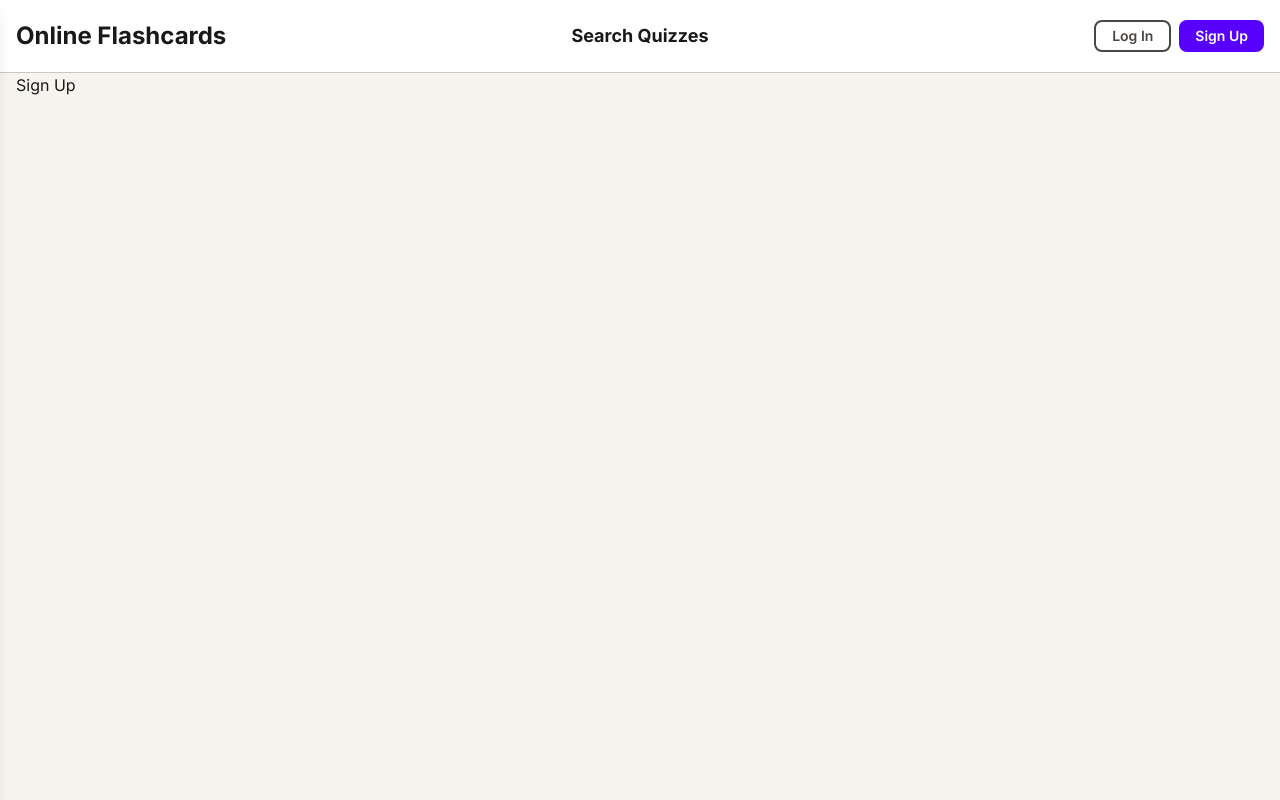
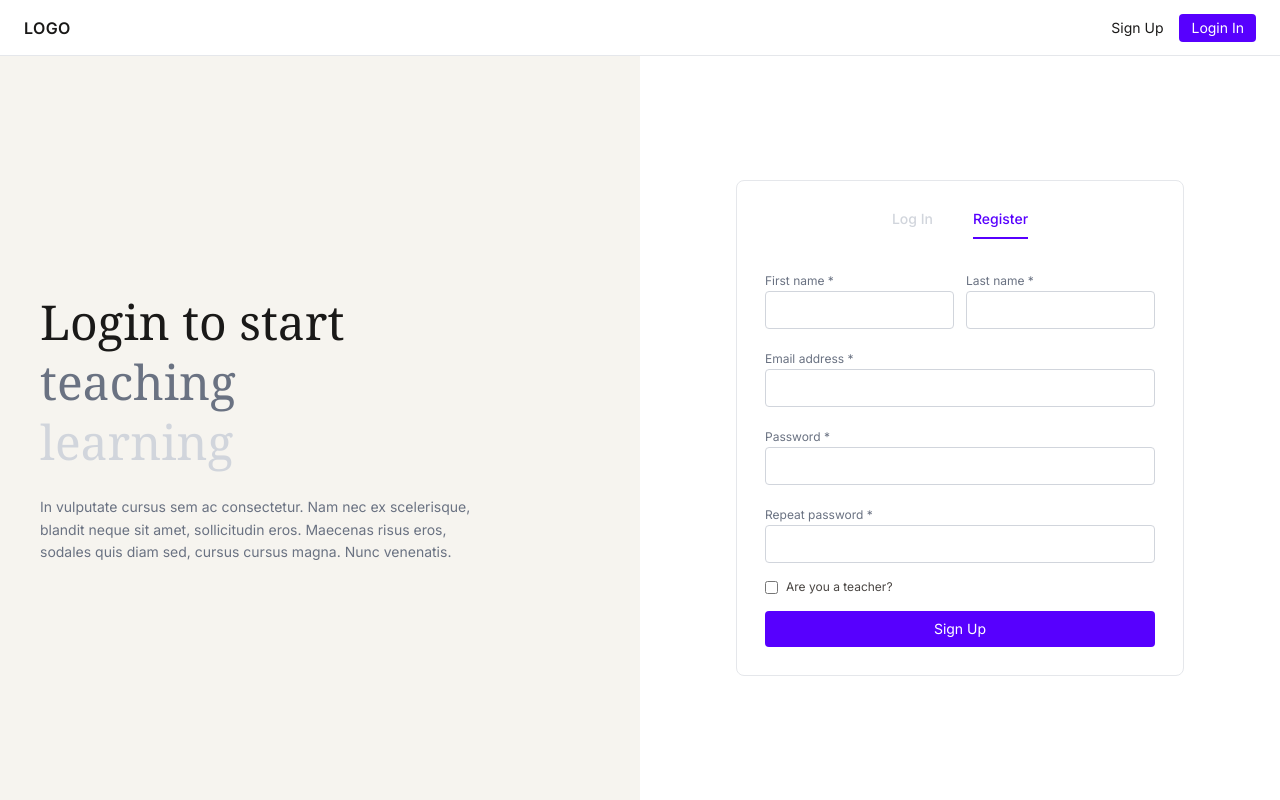
Before and after one commit to alekkiq/online-flashcards, a React app in the folder frontend/: page /signup in a window 1280 px wide. Built offline with nearby package versions, Linux system fonts and the light colour scheme; the HTML template or start-up script is replaced by a standard one; a web font is replaced by a local one.

Commit message:
Add login and signup pages with auth layout

```diff
--- a/frontend/src/App.jsx
+++ b/frontend/src/App.jsx
@@ -12,16 +12,19 @@ const Profile = lazy(() => import("/src/pages/Profile"));
 const MyQuizzes = lazy(() => import("/src/pages/MyQuizzes"));
 
 function App() {
-  return <>
+  return (
     <BrowserRouter>
       <AuthProvider>
         <Suspense fallback={<PageLoader />}>
           <Routes>
+            {/* Auth pages WITHOUT MainLayout */}
+            <Route path="/login" element={<Login />} />
+            <Route path="/signup" element={<Signup />} />
+
+            {/* Rest of the app WITH MainLayout */}
             <Route path="/" element={<MainLayout />}>
               <Route index element={<Home />} />
               <Route path="search" element={<SearchQuizzes />} />
-              <Route path="login" element={<Login />} />
-              <Route path="signup" element={<Signup />} />
               <Route path="profile" element={<Profile />} />
               <Route path="my-quizzes" element={<MyQuizzes />} />
             </Route>
@@ -29,7 +32,7 @@ function App() {
         </Suspense>
       </AuthProvider>
     </BrowserRouter>
-  </>;
+  );
 }
 
 export default App;
--- /dev/null
+++ b/frontend/src/components/auth/AuthLayout.jsx
@@ -0,0 +1,57 @@
+import { NavLink } from "react-router";
+
+export default function AuthLayout({ children }) {
+  const linkClass =
+    "text-sm text-[var(--color-main)] hover:opacity-80";
+
+  const loginBtnClass =
+    "text-sm bg-[var(--color-primary)] text-white px-3 py-1 rounded hover:opacity-90";
+
+  return (
+    <div className="min-h-screen bg-white">
+      {/* Top bar */}
+      <header className="h-14 border-b border-gray-200 flex items-center px-6">
+        <div className="font-semibold tracking-wide">LOGO</div>
+
+        <div className="ml-auto flex items-center gap-4">
+          {/* Sign Up is just a link (text) */}
+          <NavLink to="/signup" className={linkClass}>
+            Sign Up
+          </NavLink>
+
+          {/* Login button is ALWAYS purple (like in Figma) */}
+          <NavLink to="/login" className={loginBtnClass}>
+            Login In
+          </NavLink>
+        </div>
+      </header>
+
+      {/* 2-column layout */}
+      <div className="min-h-[calc(100vh-56px)] grid grid-cols-1 md:grid-cols-2">
+        {/* Left hero */}
+        <section className="bg-[var(--color-background)] flex items-center px-10 py-12">
+          <div className="max-w-md">
+            <h1 className="font-serif text-5xl leading-tight text-[var(--color-main)]">
+              Login to start
+              <br />
+              <span className="text-gray-500">teaching</span>
+              <br />
+              <span className="text-gray-300">learning</span>
+            </h1>
+
+            <p className="mt-6 text-sm text-gray-500 leading-relaxed">
+              In vulputate cursus sem ac consectetur. Nam nec ex scelerisque,
+              blandit neque sit amet, sollicitudin eros. Maecenas risus eros,
+              sodales quis diam sed, cursus cursus magna. Nunc venenatis.
+            </p>
+          </div>
+        </section>
+
+        {/* Right form area */}
+        <section className="flex items-center justify-center px-6 py-12">
+          <div className="w-full max-w-md">{children}</div>
+        </section>
+      </div>
+    </div>
+  );
+}
--- a/frontend/src/pages/Login.jsx
+++ b/frontend/src/pages/Login.jsx
@@ -1,7 +1,59 @@
+import { NavLink } from "react-router";
+import AuthLayout from "/src/components/auth/AuthLayout";
+
 export default function Login() {
-    return (
-        <div>
-            <h1>Login</h1>
+  const tabBase = "pb-2 text-sm font-medium";
+  const tabActive =
+    "text-[var(--color-primary)] border-b-2 border-[var(--color-primary)]";
+  const tabInactive =
+    "text-gray-300 border-b-2 border-transparent hover:text-[var(--color-main)]";
+
+  const inputClass =
+    "w-full rounded border border-gray-300 px-3 py-2 text-sm outline-none focus:border-[var(--color-primary)]";
+
+  return (
+    <AuthLayout>
+      <div className="bg-white rounded-lg border border-gray-200 p-7">
+        {/* Tabs */}
+        <div className="flex justify-center gap-10 mb-7">
+          <NavLink
+            to="/login"
+            className={({ isActive }) =>
+              `${tabBase} ${isActive ? tabActive : tabInactive}`
+            }
+          >
+            Log In
+          </NavLink>
+
+          <NavLink
+            to="/signup"
+            className={({ isActive }) =>
+              `${tabBase} ${isActive ? tabActive : tabInactive}`
+            }
+          >
+            Register
+          </NavLink>
         </div>
-    );
+
+        <form className="space-y-4">
+          <div className="space-y-1">
+            <label className="text-xs text-gray-500">Email address *</label>
+            <input type="email" className={inputClass} />
+          </div>
+
+          <div className="space-y-1">
+            <label className="text-xs text-gray-500">Password *</label>
+            <input type="password" className={inputClass} />
+          </div>
+
+          <button
+            type="button"
+            className="w-full bg-[var(--color-primary)] text-white py-2 rounded hover:opacity-90 text-sm"
+          >
+            Log In
+          </button>
+        </form>
+      </div>
+    </AuthLayout>
+  );
 }
--- a/frontend/src/pages/Signup.jsx
+++ b/frontend/src/pages/Signup.jsx
@@ -1,7 +1,104 @@
+import { useState } from "react";
+import { NavLink } from "react-router";
+import AuthLayout from "/src/components/auth/AuthLayout";
+
 export default function Signup() {
-    return (
-        <div>
-            <h1>Sign Up</h1>
+  const [isTeacher, setIsTeacher] = useState(false);
+
+  const tabBase = "pb-2 text-sm font-medium";
+  const tabActive =
+    "text-[var(--color-primary)] border-b-2 border-[var(--color-primary)]";
+  const tabInactive =
+    "text-gray-300 border-b-2 border-transparent hover:text-[var(--color-main)]";
+
+  const inputClass =
+    "w-full rounded border border-gray-300 px-3 py-2 text-sm outline-none focus:border-[var(--color-primary)]";
+
+  return (
+    <AuthLayout>
+      <div className="bg-white rounded-lg border border-gray-200 p-7">
+        {/* Tabs */}
+        <div className="flex justify-center gap-10 mb-7">
+          <NavLink
+            to="/login"
+            className={({ isActive }) =>
+              `${tabBase} ${isActive ? tabActive : tabInactive}`
+            }
+          >
+            Log In
+          </NavLink>
+
+          <NavLink
+            to="/signup"
+            className={({ isActive }) =>
+              `${tabBase} ${isActive ? tabActive : tabInactive}`
+            }
+          >
+            Register
+          </NavLink>
         </div>
-    );
+
+        <form className="space-y-4">
+          <div className="grid grid-cols-2 gap-3">
+            <div className="space-y-1">
+              <label className="text-xs text-gray-500">First name *</label>
+              <input type="text" className={inputClass} />
+            </div>
+            <div className="space-y-1">
+              <label className="text-xs text-gray-500">Last name *</label>
+              <input type="text" className={inputClass} />
+            </div>
+          </div>
+
+          <div className="space-y-1">
+            <label className="text-xs text-gray-500">Email address *</label>
+            <input type="email" className={inputClass} />
+          </div>
+
+          <div className="space-y-1">
+            <label className="text-xs text-gray-500">Password *</label>
+            <input type="password" className={inputClass} />
+          </div>
+
+          <div className="space-y-1">
+            <label className="text-xs text-gray-500">Repeat password *</label>
+            <input type="password" className={inputClass} />
+          </div>
+
+          <label className="flex items-center gap-2 text-xs text-[var(--color-secondary)]">
+            <input
+              type="checkbox"
+              checked={isTeacher}
+              onChange={(e) => setIsTeacher(e.target.checked)}
+            />
+            Are you a teacher?
+          </label>
+
+          {isTeacher && (
+            <div className="space-y-2">
+              <div className="space-y-1">
+                <label className="text-xs text-gray-500">
+                  Organization name *
+                </label>
+                <input type="text" className={inputClass} />
+              </div>
+
+              <p className="text-[11px] leading-relaxed text-gray-500">
+                We will review your request for the teacher role before you can
+                sign in for the first time, make sure you have entered correct
+                details and your organization email.
+              </p>
+            </div>
+          )}
+
+          <button
+            type="button"
+            className="w-full bg-[var(--color-primary)] text-white py-2 rounded hover:opacity-90 text-sm"
+          >
+            Sign Up
+          </button>
+        </form>
+      </div>
+    </AuthLayout>
+  );
 }
```
Also changed, not shown: 2 other files (tests, documents, lock files or other folders).
